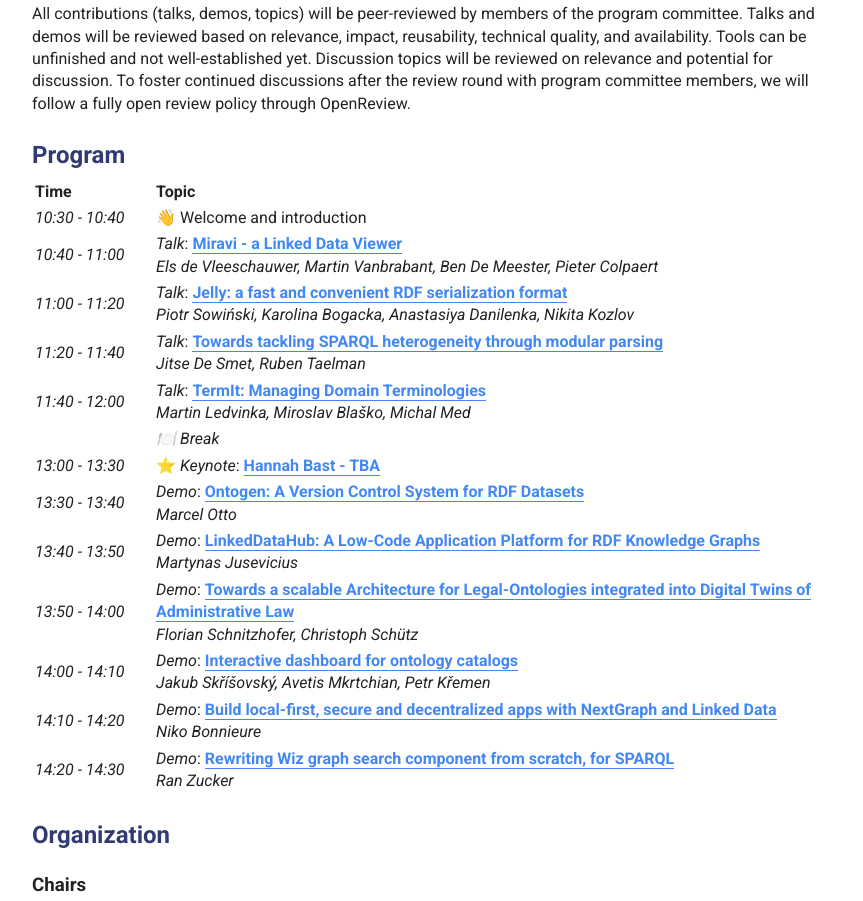
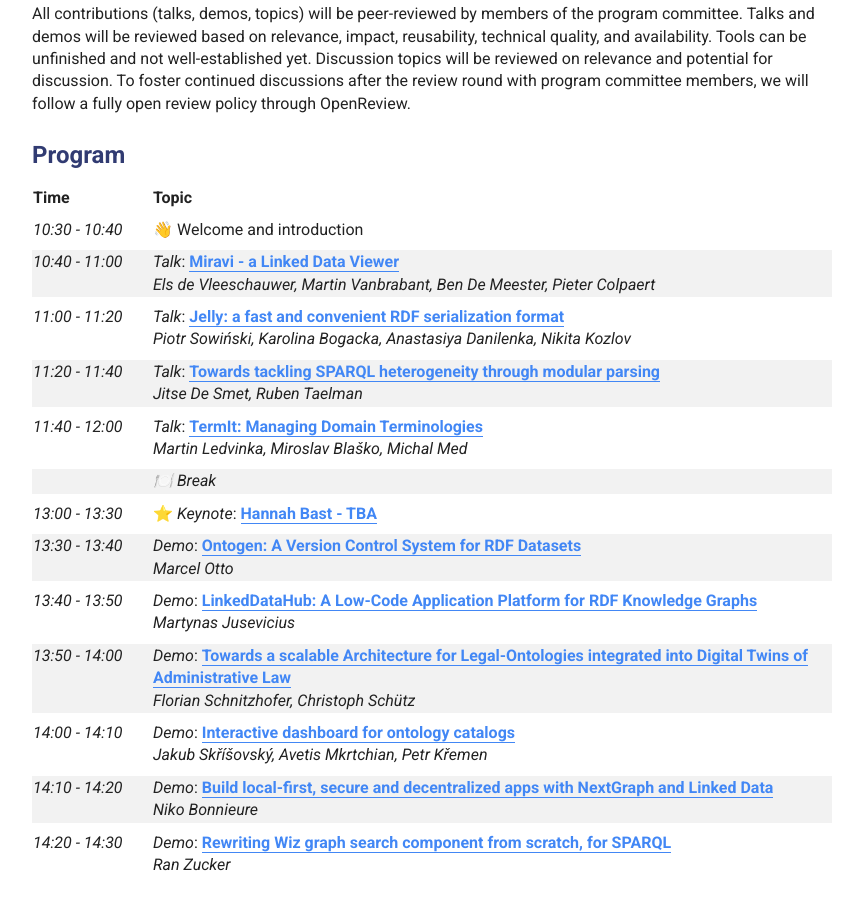
Before and after one commit to rubensworks/website-semdev-2025, a plain HTML site: page index.html in a window 1280 px wide. Shown: the part 1589-2490 px from the top of the page, without its empty margins (208-1071 px from the left). Drawn offline with Linux system fonts and the light colour scheme.

Commit message:
Improve table readability

```diff
--- a/main.css
+++ b/main.css
@@ -147,9 +147,14 @@ p img {
 }
 .table-program {
     width: 100%;
+    border-spacing: 0 .5rem;
+}
+.table-program tr:nth-child(even) {
+    background-color: #f2f2f2;
 }
 .table-program td,th {
     text-align: left;
+    vertical-align: top;
 }
 .table-program td:nth-child(1) {
     font-style: italic;
```
